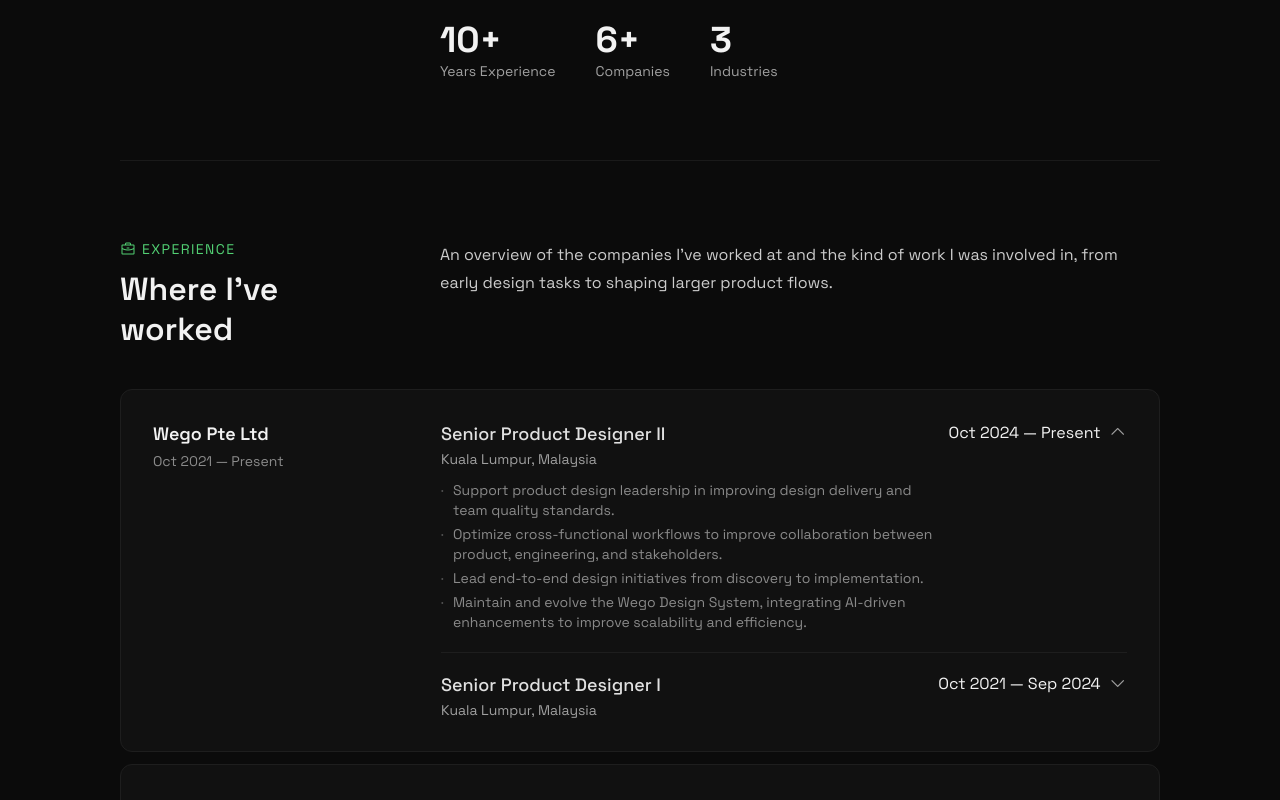
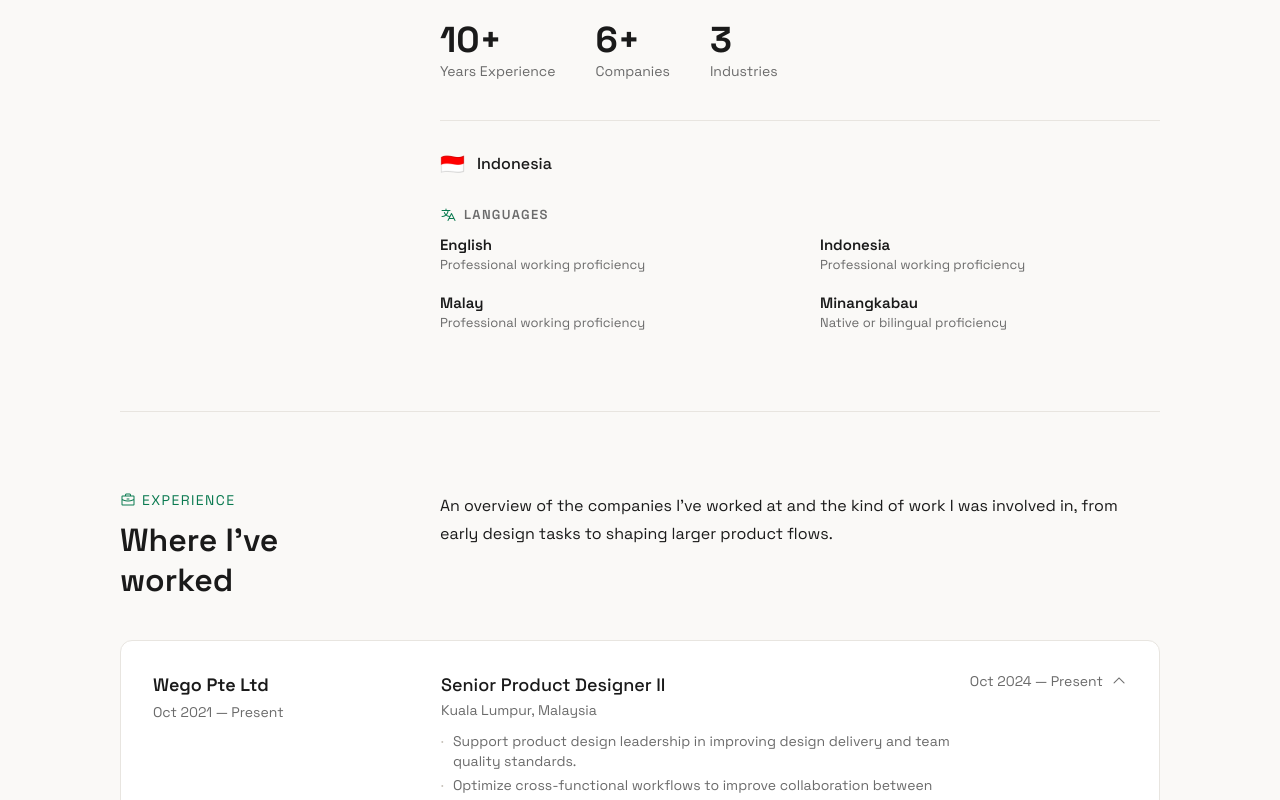
Before and after one commit to hafizhsallamproduct-stack/Personal-Portfolio, a React (Vite) app: page / in a window 1280 px wide. Shown: the part 940-1740 px from the top of the page. Built offline with nearby package versions, Linux system fonts and the light colour scheme.

Commit message:
updating bugs in the whole repo

```diff
--- a/index.html
+++ b/index.html
@@ -8,6 +8,14 @@
   <link rel="preconnect" href="https://fonts.gstatic.com" crossorigin />
   <link href="https://fonts.googleapis.com/css2?family=Space+Grotesk:wght@400;500;600;700&display=swap" rel="stylesheet" />
   <link rel="stylesheet" href="https://cdn.jsdelivr.net/npm/@phosphor-icons/web@2.1.1/src/regular/style.css" />
+  <script>
+    (function() {
+      try {
+        var theme = localStorage.getItem('theme') || 'light';
+        document.documentElement.setAttribute('data-theme', theme);
+      } catch (e) {}
+    })();
+  </script>
 </head>
 <body id="top">
   <div id="root"></div>
--- a/src/App.jsx
+++ b/src/App.jsx
@@ -57,12 +57,16 @@ function IndexPage({ theme, toggleTheme }) {
 }
 
 function App() {
-  const [theme, setTheme] = useState('dark');
+  const [theme, setTheme] = useState(() => {
+    // Initial state from localStorage or default to light
+    return localStorage.getItem('theme') || 'light';
+  });
   const location = useLocation();
   const backgroundLocation = location.state?.backgroundLocation;
 
   useEffect(() => {
     document.documentElement.setAttribute('data-theme', theme);
+    localStorage.setItem('theme', theme);
   }, [theme]);
 
   const toggleTheme = () => {
--- a/src/components/About.jsx
+++ b/src/components/About.jsx
@@ -26,6 +26,34 @@ const About = () => {
             <div className="stat-label">Industries</div>
           </div>
         </div>
+
+        <div className="about-details">
+          <div className="about-details-group about-details-group--inline">
+            <span className="about-details-icon">🇮🇩</span>
+            <p className="about-details-text">Indonesia</p>
+          </div>
+          <div className="about-details-group">
+            <h3 className="about-details-title"><i className="ph ph-translate"></i> Languages</h3>
+            <div className="languages-grid">
+              <div className="language-item">
+                <span className="language-name">English</span>
+                <span className="language-proficiency">Professional working proficiency</span>
+              </div>
+              <div className="language-item">
+                <span className="language-name">Indonesia</span>
+                <span className="language-proficiency">Professional working proficiency</span>
+              </div>
+              <div className="language-item">
+                <span className="language-name">Malay</span>
+                <span className="language-proficiency">Professional working proficiency</span>
+              </div>
+              <div className="language-item">
+                <span className="language-name">Minangkabau</span>
+                <span className="language-proficiency">Native or bilingual proficiency</span>
+              </div>
+            </div>
+          </div>
+        </div>
       </div>
     </section>
   );
--- a/src/components/Experience.jsx
+++ b/src/components/Experience.jsx
@@ -30,10 +30,10 @@ const ExperienceRole = ({ role }) => {
         onClick={() => setIsExpanded(!isExpanded)}
         aria-expanded={isExpanded}
         aria-label={`${isExpanded ? 'Collapse' : 'Expand'} ${role.title}`}
-        style={{ cursor: 'pointer', display: 'flex', alignItems: 'center', gap: '8px', background: 'none', border: 'none', color: 'inherit', font: 'inherit', padding: 0 }}
+        style={{ cursor: 'pointer', display: 'flex', alignItems: 'center', gap: '8px', background: 'none', border: 'none', padding: 0 }}
       >
         <span className="experience-role-date-text">{role.date}</span>
-        <i className={`ph ${isExpanded ? 'ph-caret-up' : 'ph-caret-down'}`} style={{ color: 'var(--text-muted)' }}></i>
+        <i className={`ph ${isExpanded ? 'ph-caret-up' : 'ph-caret-down'}`} style={{ color: 'var(--text-secondary)' }}></i>
       </button>
     </div>
   );
--- a/src/styles/css/base.css
+++ b/src/styles/css/base.css
@@ -3,6 +3,12 @@
   margin: 0;
   padding: 0;
   box-sizing: border-box;
+}
+
+button, input, textarea, select {
+  font-family: inherit;
+  font-size: inherit;
+  color: inherit;
 }
 
 html {
@@ -15,7 +21,6 @@ body {
   color: var(--text-primary);
   -webkit-font-smoothing: antialiased;
   -moz-osx-font-smoothing: grayscale;
-  transition: background-color 0.3s, color 0.3s;
 }
 
 a {
--- a/src/styles/css/responsive.css
+++ b/src/styles/css/responsive.css
@@ -68,13 +68,15 @@
   #about .section-label-col .about-photo { order: -1; }
   #about .section-label-col .section-tag { order: 0; }
   #about .section-label-col .section-title { order: 1; }
+  .about-details { padding-top: 24px; }
+  .languages-grid { grid-template-columns: 1fr; gap: 16px; }
   .education-card { padding: 16px; gap: 16px; flex-direction: row; align-items: flex-start; }
   .education-icon { width: 40px; }
   .experience-card { padding: 16px; }
   .experience-cards { padding: 0 16px 32px; }
   .experience-role { flex-direction: row; justify-content: space-between; align-items: flex-start; gap: 8px; }
   .experience-role-info { gap: 2px; }
-  .experience-role-date-mobile { display: block; font-size: 14px; color: var(--text-faint); }
+  .experience-role-date-mobile { display: block; font-size: 14px; color: var(--text-secondary); }
   .experience-role-date-text { display: none; }
   .work-cards { grid-template-columns: 1fr; padding: 0 16px 32px; }
   .work-card-body { padding: 16px; height: auto; }
--- a/src/styles/css/sections.css
+++ b/src/styles/css/sections.css
@@ -217,6 +217,78 @@
   color: var(--text-muted);
 }
 
+.about-details {
+  display: flex;
+  flex-direction: column;
+  gap: 32px;
+  padding-top: 32px;
+  border-top: 1px solid var(--border);
+  margin-top: 16px;
+}
+
+.about-details-group {
+  display: flex;
+  flex-direction: column;
+  gap: 12px;
+}
+
+.about-details-group--inline {
+  flex-direction: row;
+  align-items: center;
+  gap: 12px;
+}
+
+.about-details-icon {
+  font-size: 20px;
+  line-height: 1;
+}
+
+.about-details-title {
+  font-size: 13px;
+  font-weight: 600;
+  text-transform: uppercase;
+  letter-spacing: 0.1em;
+  color: var(--text-muted);
+  display: flex;
+  align-items: center;
+  gap: 8px;
+}
+
+.about-details-title i {
+  color: var(--accent);
+  font-size: 16px;
+}
+
+.about-details-text {
+  font-size: 16px;
+  font-weight: 500;
+  color: var(--text-primary);
+}
+
+.languages-grid {
+  display: grid;
+  grid-template-columns: repeat(2, 1fr);
+  gap: 20px 40px;
+}
+
+.language-item {
+  display: flex;
+  flex-direction: column;
+  gap: 2px;
+}
+
+.language-name {
+  font-size: 15px;
+  font-weight: 600;
+  color: var(--text-primary);
+}
+
+.language-proficiency {
+  font-size: 13px;
+  color: var(--text-faint);
+  font-weight: 400;
+}
+
 /* --- Experience --- */
 .experience-description {
   font-size: 16px;
@@ -259,8 +331,7 @@
 .experience-card-company-duration {
   font-size: 14px;
   font-weight: 400;
-  line-height: 16px;
-  color: var(--text-faint);
+  color: var(--text-secondary);
   margin-top: 4px;
   line-height: 22px;
 }
@@ -311,14 +382,14 @@
   font-size: 14px;
   font-weight: 400;
   line-height: 18px;
-  color: var(--text-muted);
+  color: var(--text-secondary);
 }
 
 .experience-role-date {
   font-size: 14px;
   font-weight: 400;
   line-height: 16px;
-  color: var(--text-faint);
+  color: var(--text-secondary);
   white-space: nowrap;
   flex-shrink: 0;
 }
@@ -327,7 +398,7 @@
   font-size: 14px;
   font-weight: 400;
   line-height: 20px;
-  color: var(--text-faint);
+  color: var(--text-secondary);
   margin-top: 8px;
 }
 
@@ -343,7 +414,7 @@
   font-size: 14px;
   font-weight: 400;
   line-height: 20px;
-  color: var(--text-faint);
+  color: var(--text-secondary);
   padding-left: 12px;
   position: relative;
 }
@@ -397,7 +468,7 @@
   font-size: 14px;
   font-weight: 400;
   line-height: 16px;
-  color: var(--text-faint);
+  color: var(--text-secondary);
   margin-top: 2px;
 }
 
--- a/src/styles/css/variables.css
+++ b/src/styles/css/variables.css
@@ -3,6 +3,38 @@
    ============================================ */
 
 :root {
+  --bg-page: #FAF9F7;
+  --bg-card: #FFFFFF;
+  --bg-card-hover: #F5F4F2;
+  --bg-placeholder: #F0EFED;
+  --border: #E8E5E0;
+  --border-hover: #D4D0CA;
+  --divider: #E8E5E0;
+  --text-primary: #1A1A1A;
+  --text-secondary: #6B6B6B;
+  --text-muted: #6B6B6B;
+  --text-faint: #6B6B6B;
+  --text-body: #1A1A1A;
+  --text-footer: #6B6B6B;
+  --accent: #0A7A50;
+  --accent-bright: #0A7A50;
+  --accent-border: rgba(10, 122, 80, 0.25);
+  --btn-secondary-bg: #F0EFED;
+  --btn-secondary-border: #E8E5E0;
+  --btn-secondary-hover: #E8E5E0;
+  --tag-bg: #F0EFED;
+  --tag-border: #E8E5E0;
+  --tag-text: #1A1A1A;
+  --tag-tool-text: #6B6B6B;
+  --nav-link: #6B6B6B;
+  --logo-bg: #0A7A50;
+  --logo-text: #FFFFFF;
+  --badge-bg: #F0EFED;
+  --badge-border: #E8E5E0;
+  --bullet: #C4BFB6;
+}
+
+[data-theme="dark"] {
   --bg-page: #0B0B0B;
   --bg-card: #111111;
   --bg-card-hover: #141414;
@@ -33,35 +65,3 @@
   --badge-border: #2A2A2A;
   --bullet: #555;
 }
-
-[data-theme="light"] {
-  --bg-page: #FAF9F7;
-  --bg-card: #FFFFFF;
-  --bg-card-hover: #F5F4F2;
-  --bg-placeholder: #F0EFED;
-  --border: #E8E5E0;
-  --border-hover: #D4D0CA;
-  --divider: #E8E5E0;
-  --text-primary: #1A1A1A;
-  --text-secondary: #6B6B6B;
-  --text-muted: #6B6B6B;
-  --text-faint: #6B6B6B;
-  --text-body: #1A1A1A;
-  --text-footer: #6B6B6B;
-  --accent: #0A7A50;
-  --accent-bright: #0A7A50;
-  --accent-border: rgba(10, 122, 80, 0.25);
-  --btn-secondary-bg: #F0EFED;
-  --btn-secondary-border: #E8E5E0;
-  --btn-secondary-hover: #E8E5E0;
-  --tag-bg: #F0EFED;
-  --tag-border: #E8E5E0;
-  --tag-text: #1A1A1A;
-  --tag-tool-text: #6B6B6B;
-  --nav-link: #6B6B6B;
-  --logo-bg: #0A7A50;
-  --logo-text: #FFFFFF;
-  --badge-bg: #F0EFED;
-  --badge-border: #E8E5E0;
-  --bullet: #C4BFB6;
-}
```
